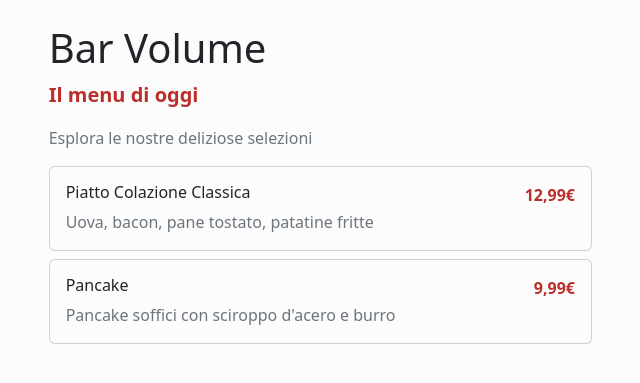
After one commit to EnryBarto/TWEB25-alma-mensa, a PHP site: page /menu.html in a window 1280 px wide. The commit adds this page. Shown: the top 383 px of the page, without its empty margins (48-688 px from the left). Run offline with PHP 8.4, Linux system fonts and the light colour scheme.

Commit message:
feat: Added menu list

```diff
--- /dev/null
+++ b/src/menu.html
@@ -0,0 +1,49 @@
+<!DOCTYPE html>
+<html lang="it">
+
+<head>
+    <meta charset="utf-8" />
+    <meta name="viewport" content="width=device-width, initial-scale=1" />
+
+    <!-- Bootstrap CSS -->
+    <link href="css/custom.css" rel="stylesheet">
+    <link href="https://cdn.jsdelivr.net/npm/bootstrap-icons@1.13.1/font/bootstrap-icons.min.css" rel="stylesheet">
+    <title>Menu</title>
+</head>
+
+<body>
+
+    <header class="row justify-content-center mt-md-4">
+        <h1 class="col-10 p-0">Bar Volume</h1>
+        <p class="col-10 text-primary p-0 fs-5 fw-bold">Il menu di oggi</p>
+        <p class="col-10 text-secondary p-0">Esplora le nostre deliziose selezioni</p>
+    </header>
+
+    <main class="row justify-content-center justify-content-md-start">
+
+        <div class="col-md-1"></div>
+        <div class="card col-10 p-0 mb-2 col-md-5">
+            <div class="card-body">
+                <div class="row align-items-center justify-content-between">
+                    <h2 class="card-title col-auto fs-6">Piatto Colazione Classica</h2>
+                    <p class="card-subtitle col-auto text-primary fw-bold">12,99€</p>
+                </div>
+                <p class="card-text text-secondary">Uova, bacon, pane tostato, patatine fritte</p>
+            </div>
+        </div>
+        <div class="w-100 d-none d-md-block"></div>
+        <div class="col-md-1"></div>
+        <div class="card col-10 p-0 mb-2 col-md-5">
+            <div class="card-body">
+                <div class="row align-items-center justify-content-between">
+                    <h2 class="card-title col-auto fs-6">Pancake</h2>
+                    <p class="card-subtitle col-auto text-primary fw-bold">9,99€</p>
+                </div>
+                <p class="card-text text-secondary">Pancake soffici con sciroppo d'acero e burro</p>
+            </div>
+        </div>
+    </main>
+
+</body>
+
+</html>
--- a/src/scss/custom.scss
+++ b/src/scss/custom.scss
@@ -1,5 +1,5 @@
 $primary: #bb2e29;
-$body-bg: #f5f7f9;
+$body-bg: #fcfcfc;
 $navbar-dark-color: rgba(255, 255, 255, 0.85);
 $navbar-dark-hover-color: rgb(255, 255, 255);
 
```
Also changed, not shown: src/css/custom.css.
